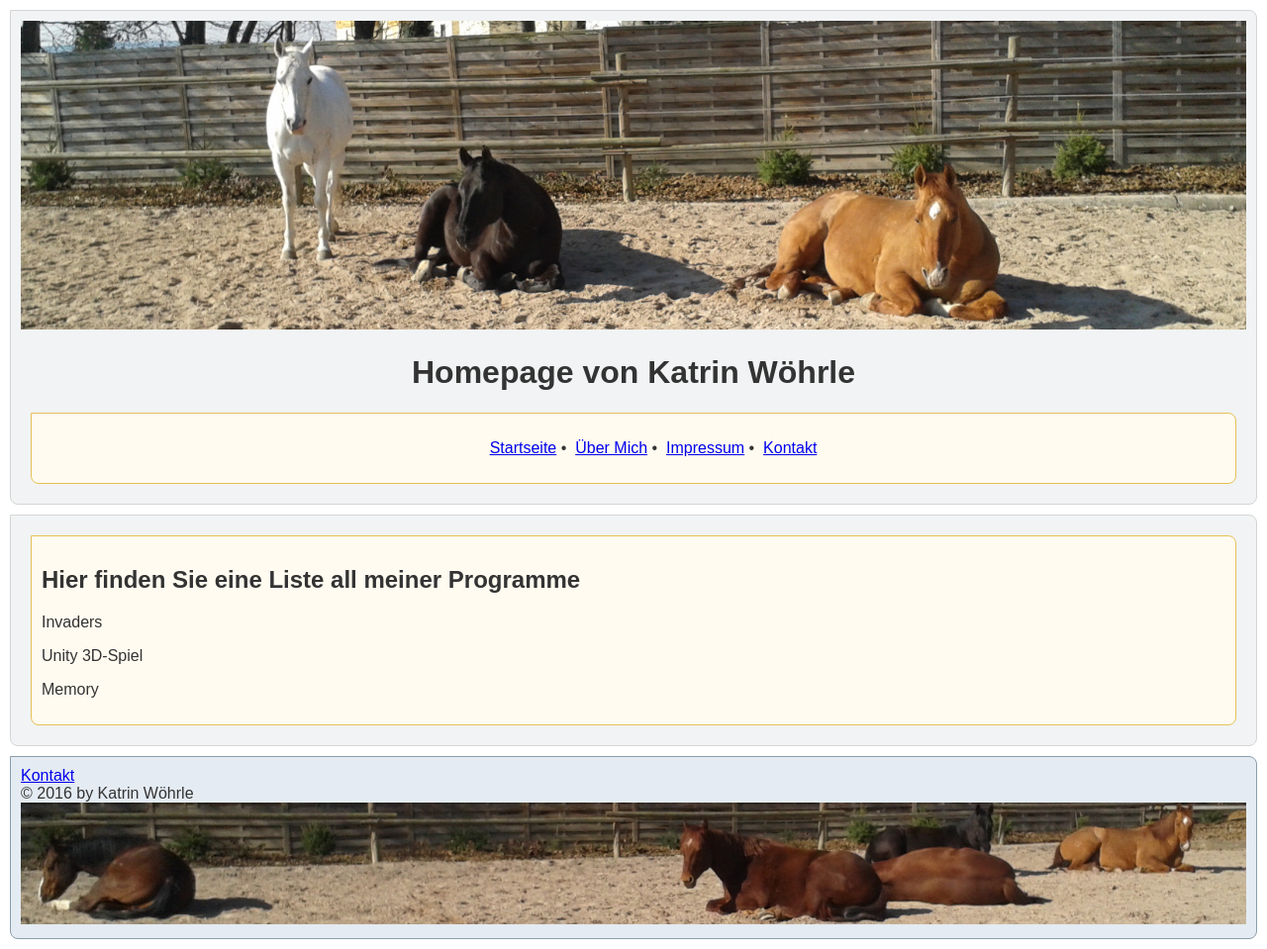
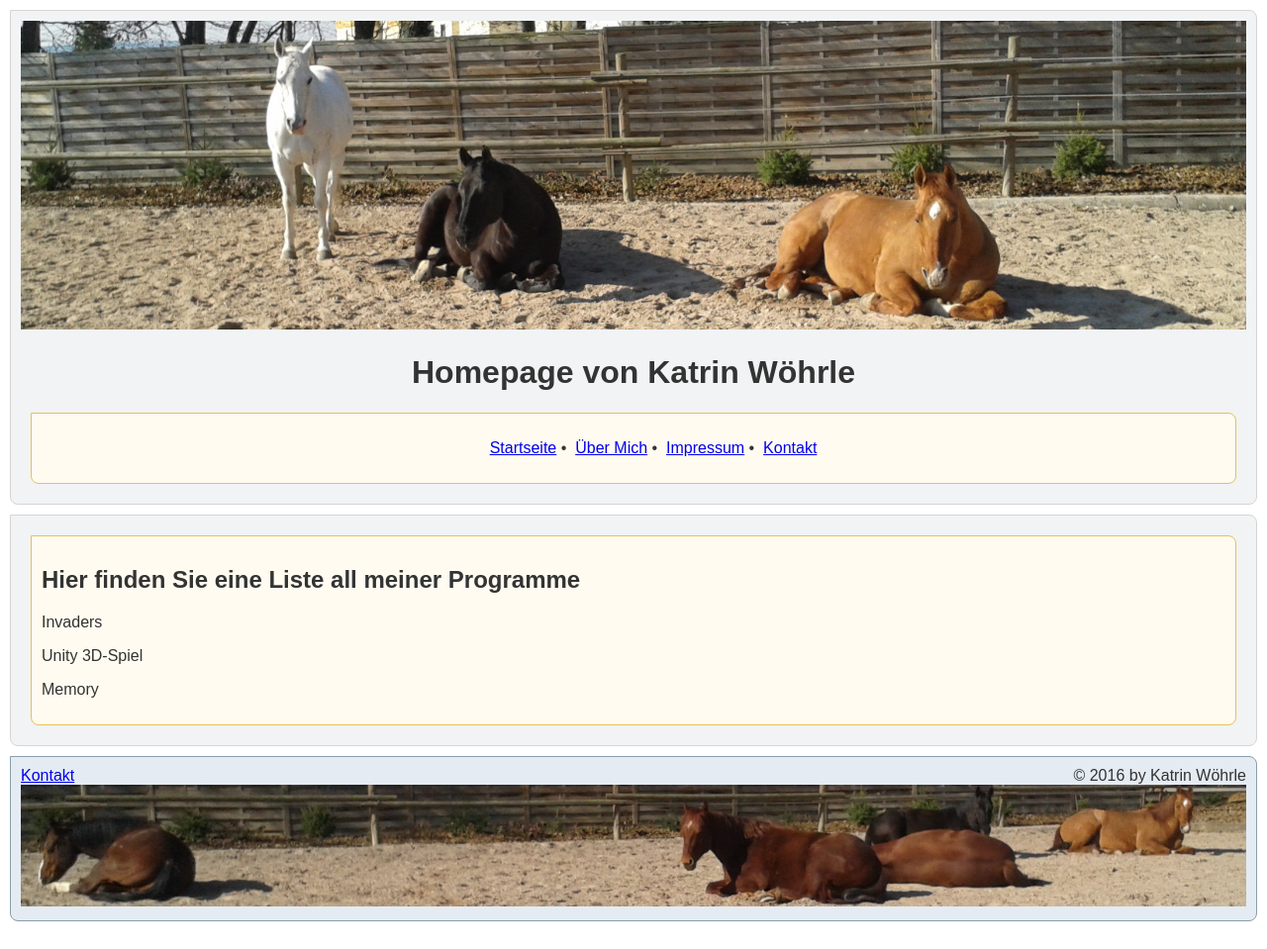
Before and after one commit to Katrin-Woehrle/Homepage, a plain HTML site: page projekte.html in a window 1280 px wide. Shown: the whole page at 99% size. Drawn offline with Linux system fonts and the light colour scheme.

Commit message:
Update projekte.html

```diff
--- a/projekte.html
+++ b/projekte.html
@@ -30,9 +30,11 @@
    </article>
   </main>
 
-       <footer>
-       	  <a href="#kontakt.html">Kontakt</a><div text-align:"right">© 2016 by Katrin Wöhrle</div>
-          <img src="bilder/pferdeunten.jpg" alt="logo" width="1237">
-      </footer>
+       	<footer>
+       		<div style="float:left;"><a href="#kontakt.html">Kontakt</a></div>
+       	   	<div style="float:right;">© 2016 by Katrin Wöhrle</div>
+       	  	<br>
+          	<img src="bilder/pferdeunten.jpg" alt="logo" width="1237">
+      	</footer>
     </body>
 </html>
```
